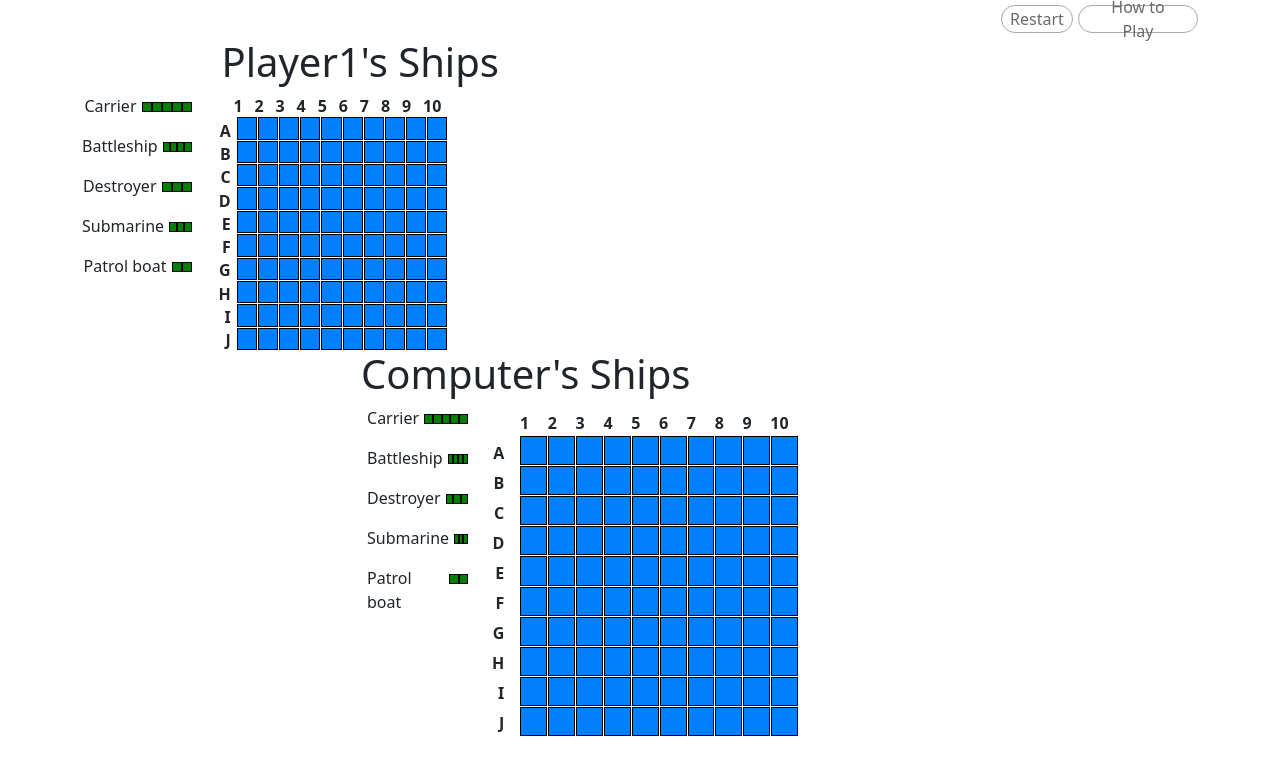
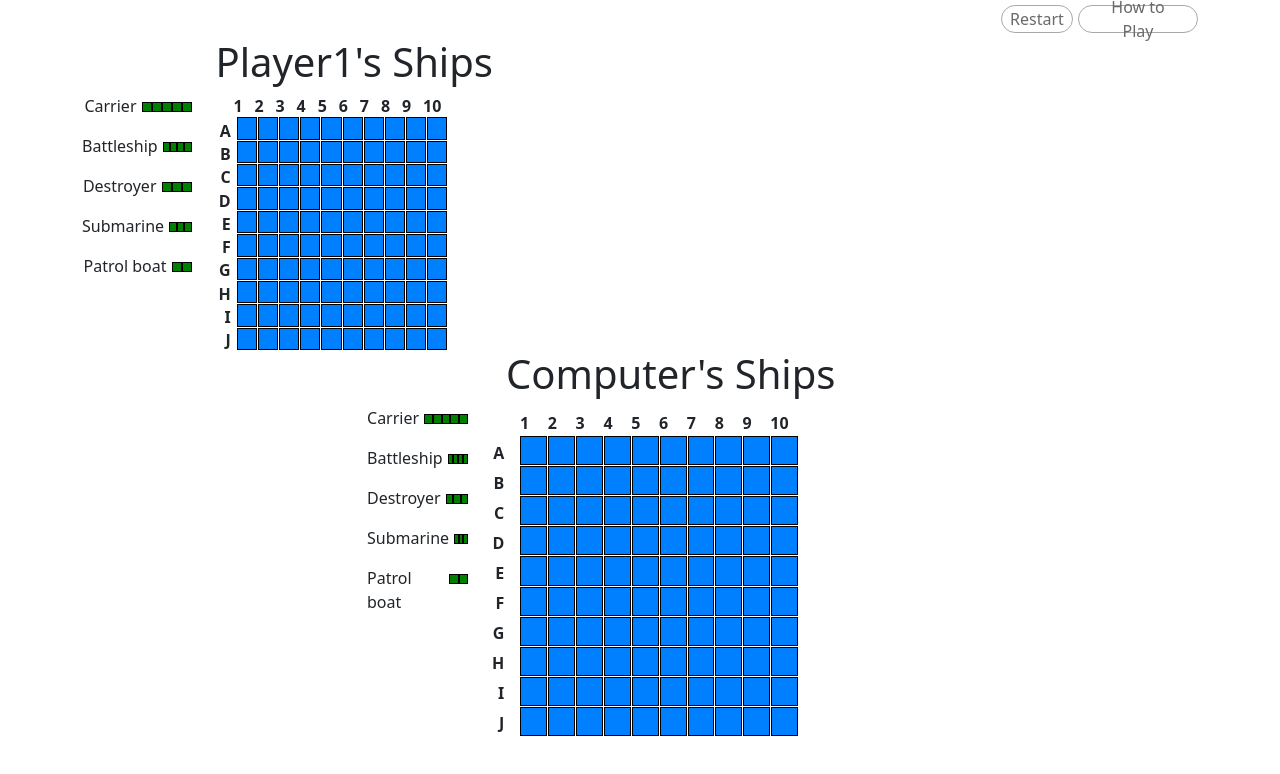
Before and after one commit to SoniaVivi/battleship, a React (Create React App) app: page / in a window 1280 px wide. Both pictures are taken after a click on the button "Start!". Shown: the top 774 px of the page. Built offline with nearby package versions, Linux system fonts and the light colour scheme.

Commit message:
fix name alignment issue center start game element

```diff
--- a/src/App.js
+++ b/src/App.js
@@ -26,6 +26,7 @@ function App() {
           body={
             <input
               type="text"
+              className="name-form"
               onChange={(e) =>
                 setGameInfo((prevState) => {
                   return { ...prevState, playerOneName: e.target.value };
--- a/src/components/GridWrapper.js
+++ b/src/components/GridWrapper.js
@@ -9,8 +9,13 @@ const GridWrapper = (props) => {
         props.isTargetBoard ? "col-12 target-container" : "col-12 col-xl-6"
       } row`}
     >
-      <div className="col-3"></div>
-      <h1 className="col-9">{props.playerName}&apos;s Ships</h1>
+      <div className="col-12">
+        <h1
+          className={`${props.isTargetBoard ? "col-8" : "col-9"} player-name`}
+        >
+          {props.playerName}&apos;s Ships
+        </h1>
+      </div>
       <div className="w-100"></div>
       <div className="row col-12">
         {props.isTargetBoard ? (
--- a/src/styles/style.scss
+++ b/src/styles/style.scss
@@ -25,6 +25,11 @@ $blue: #0080ff;
   min-width: 300px;
 }
 
+.modal-body {
+  display: flex;
+  flex-flow: column nowrap;
+}
+
 .popup-wrapper {
   position: absolute;
   top: 0;
@@ -47,6 +52,10 @@ button.close {
   border: unset;
   background-color: unset;
   font-size: 20px;
+}
+
+.name-form {
+  margin: 0 auto;
 }
 
 /* Header */
@@ -226,9 +235,26 @@ button.close {
   display: none;
 }
 
+.player-name {
+  margin-left: auto;
+}
+
+.player-name.col-8 {
+  margin-left: auto;
+  margin-right: auto;
+  padding-left: 90px;
+}
+
 @media (min-width: 545px) {
   .xl-padding {
     display: flex;
+  }
+}
+
+@media (min-width: 1188px) {
+  .player-name.col-8 {
+    padding-left: 60px;
+    margin-right: unset;
   }
 }
 
```
